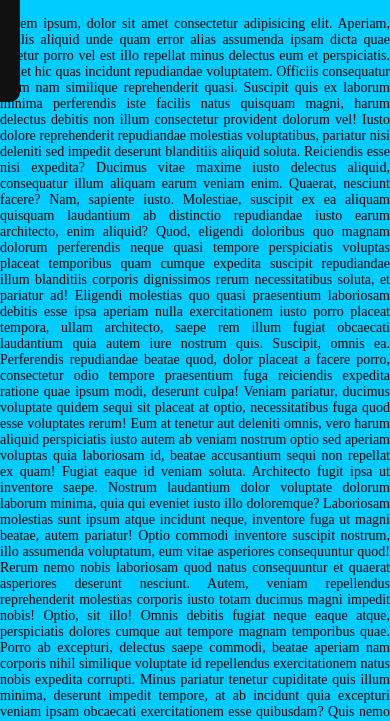
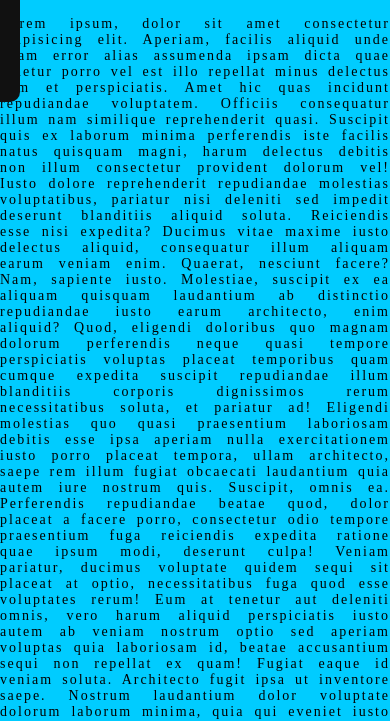
Before and after one commit to rahul6200580/Rahulkrpandit08, a plain HTML site: page index.html in a window 390 px wide. Shown: the part 842-1563 px from the top of the page. Drawn offline with Linux system fonts and the light colour scheme.

Commit message:
Update index.html

```diff
--- a/index.html
+++ b/index.html
@@ -30,6 +30,8 @@
         }
         p{
           text-align:justify;
+            letter-spacing: 2px;
+            word-spacing:3px;
             }
 
         ul li {
@@ -289,6 +291,8 @@ nav .logo{
         p{
 
           text-align: justify ;
+             letter-spacing: 2px;
+            word-spacing:3px;
             }
 
         ul li {
```
